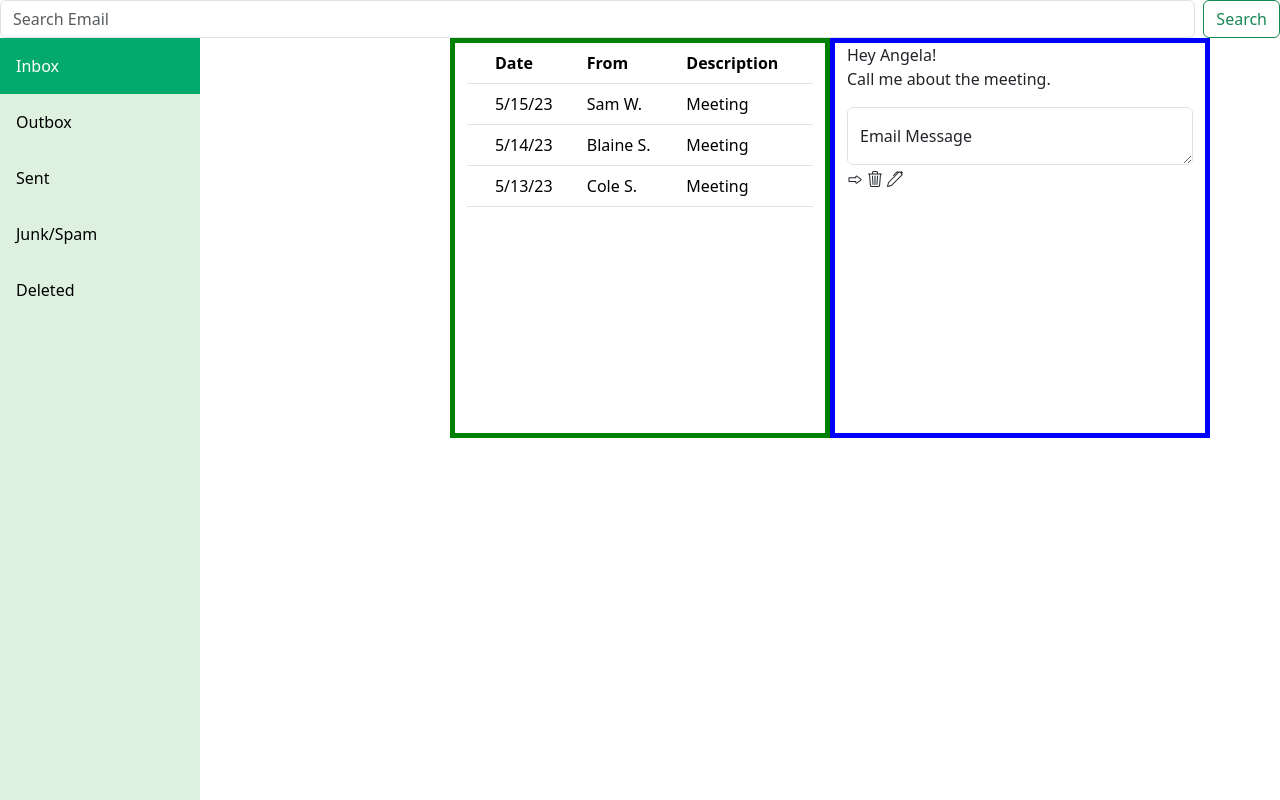
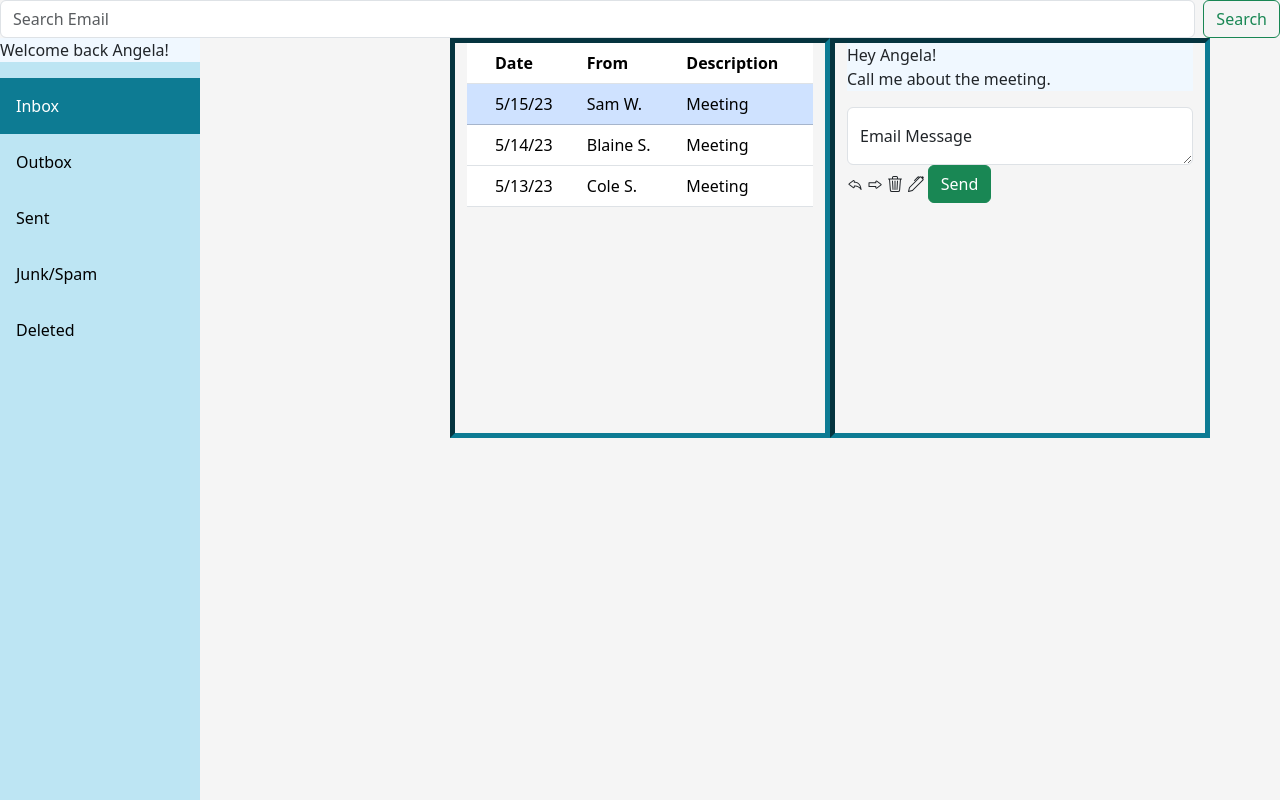
Before and after one commit to AngelaPerkins/BootstrapV2AP, a plain HTML site: page index.html in a window 1280 px wide. Drawn offline with nearby package versions, Linux system fonts and the light colour scheme.

Commit message:
Final Requirements

```diff
--- a/index.html
+++ b/index.html
@@ -20,6 +20,7 @@
 
   <!-- The sidebar -->
   <div class="sidebar">
+    <p>Welcome back Angela!</p>
     <a class="active" href="#inbox">Inbox</a>
     <a href="#outbox">Outbox</a>
     <a href="#sent">Sent</a>
@@ -31,7 +32,7 @@
   <div class="container">
     <div class="row">
       <div class="col-lg-4 col-md-4 col-sm-12">
-        Column 1
+        <!--Column 1-->
       </div>
       <div class="col-2 col-lg-4 col-md-12 col-sm-12">
 
@@ -52,8 +53,8 @@
                               </tr>
                             </thead>
                             <tbody>
-                              <tr>
-                                <th scope="row"></th>
+                              <tr class="table-primary">
+                                <th scope="row"</th>
                                 <td>5/15/23</td>
                                 <td>Sam W.</td>
                                 <td>Meeting</td>
@@ -89,6 +90,7 @@
               <textarea class="form-control" placeholder="Leave a comment here" id="floatingTextarea"></textarea>
               <label for="floatingTextarea">Email Message</label>
               <div class="overflow-hidden"
+              <!--Reply-->
               <svg xmlns="http://www.w3.org/2000/svg" width="16" height="16" fill="currentColor" class="bi bi-reply" viewBox="0 0 16 16">
                 <path d="M6.598 5.013a.144.144 0 0 1 .202.134V6.3a.5.5 0 0 0 .5.5c.667 0 2.013.005 3.3.822.984.624 1.99 1.76 2.595 3.876-1.02-.983-2.185-1.516-3.205-1.799a8.74 8.74 0 0 0-1.921-.306 7.404 7.404 0 0 0-.798.008h-.013l-.005.001h-.001L7.3 9.9l-.05-.498a.5.5 0 0 0-.45.498v1.153c0 .108-.11.176-.202.134L2.614 8.254a.503.503 0 0 0-.042-.028.147.147 0 0 1 0-.252.499.499 0 0 0 .042-.028l3.984-2.933zM7.8 10.386c.068 0 .143.003.223.006.434.02 1.034.086 1.7.271 1.326.368 2.896 1.202 3.94 3.08a.5.5 0 0 0 .933-.305c-.464-3.71-1.886-5.662-3.46-6.66-1.245-.79-2.527-.942-3.336-.971v-.66a1.144 1.144 0 0 0-1.767-.96l-3.994 2.94a1.147 1.147 0 0 0 0 1.946l3.994 2.94a1.144 1.144 0 0 0 1.767-.96v-.667z"/>
               </svg>
@@ -101,6 +103,8 @@
               <svg xmlns="http://www.w3.org/2000/svg" width="16" height="16" fill="currentColor" class="bi bi-pen" viewBox="0 0 16 16">
                 <path d="m13.498.795.149-.149a1.207 1.207 0 1 1 1.707 1.708l-.149.148a1.5 1.5 0 0 1-.059 2.059L4.854 14.854a.5.5 0 0 1-.233.131l-4 1a.5.5 0 0 1-.606-.606l1-4a.5.5 0 0 1 .131-.232l9.642-9.642a.5.5 0 0 0-.642.056L6.854 4.854a.5.5 0 1 1-.708-.708L9.44.854A1.5 1.5 0 0 1 11.5.796a1.5 1.5 0 0 1 1.998-.001zm-.644.766a.5.5 0 0 0-.707 0L1.95 11.756l-.764 3.057 3.057-.764L14.44 3.854a.5.5 0 0 0 0-.708l-1.585-1.585z"/>
               </svg>
+              <button type="button" class="btn btn-success">Send</button>
+
               </div>
               </div>
             </div>
--- a/styles.css
+++ b/styles.css
@@ -1,10 +1,12 @@
-
+body{
+  background-color: whitesmoke;
+}
 /*Sidebar navigation (W3 Schools template) */
 .sidebar {
   margin: 0;
   padding: 0;
   width: 200px;
-  background-color:rgb(222, 241, 222);
+  background-color:rgb(189, 229, 243);
   position: fixed;
   height: 100%;
   overflow: auto;
@@ -20,7 +22,7 @@
 
 /* Active/current link */
 .sidebar a.active {
-  background-color: #04AA6D;
+  background-color: #0d7b93;
   color: white;
 }
 
@@ -60,15 +62,16 @@ div.content {
   height:100vh;
 }
 .col-2{
-  border: solid 5px green;
+  border: solid 5px #0d7b93;
   height: 50vh;
-
+  border-style: inset;
 
 }
 .col-3{
-  border: solid 5px blue;
+  border: solid 5px #0d7b93;
   height: 50vh;
   justify-content: flex-end;
+  border-style: inset;
 }
 .form-floating{
   justify-content: end;
@@ -80,3 +83,6 @@ div.content {
 .text-break{
   word-wrap: normal;
 }
+p{
+  background-color:aliceblue;
+}
```
